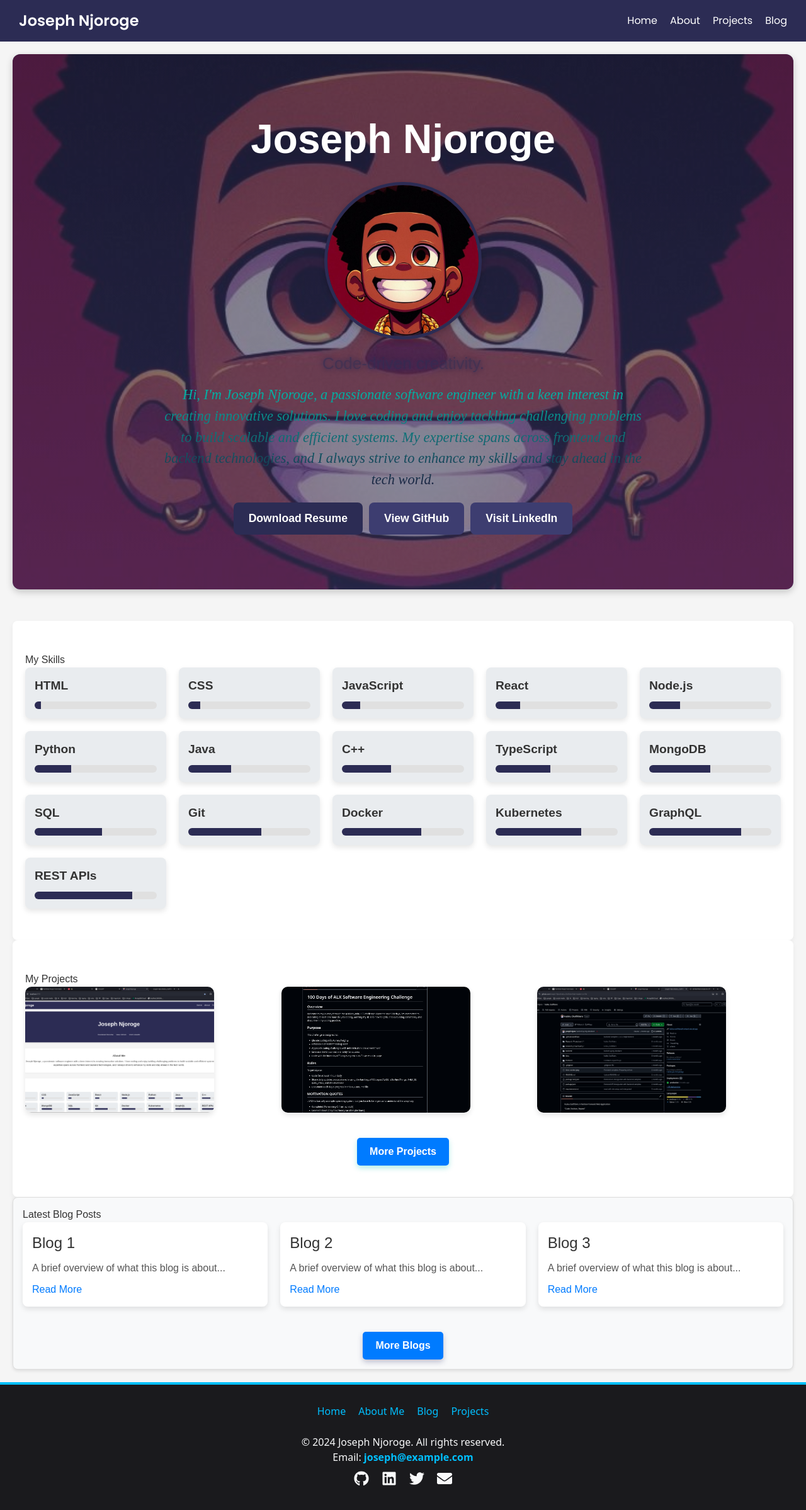
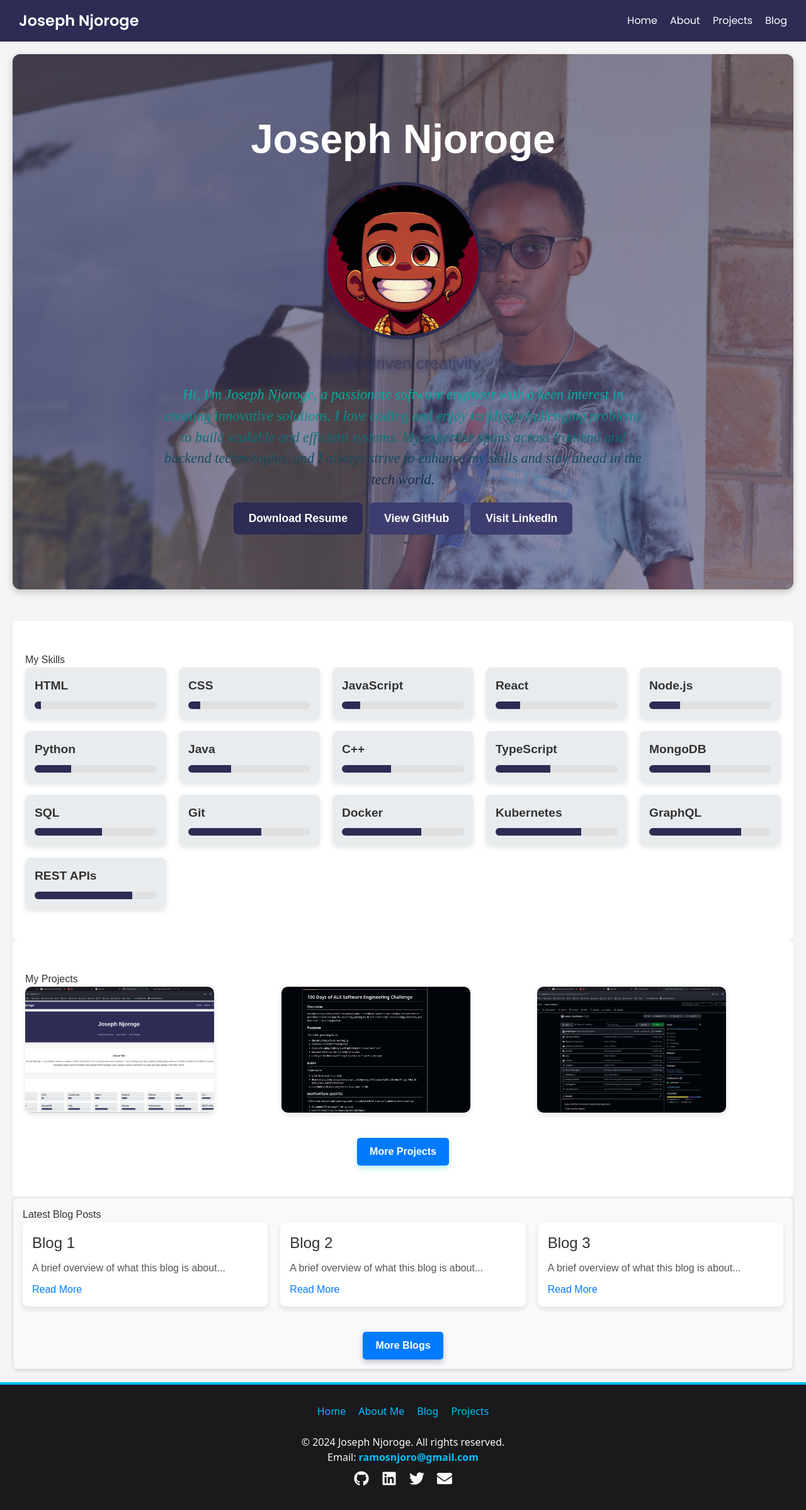
Before and after one commit to Joseph-Njoro/Joseph_Njoroge, a React (Vite) app in the folder vite-frontend/: page / in a window 1280 px wide. Shown: the whole page at 63% size. Built offline with nearby package versions, Linux system fonts and the light colour scheme.

Commit message:
replaced placeholders: Landingpage.jsx Footer.jsx

```diff
--- a/vite-frontend/src/components/Footer.jsx
+++ b/vite-frontend/src/components/Footer.jsx
@@ -15,18 +15,18 @@ const Footer = () => {
         </div>
         <div className="footer-info">
           <p>&copy; {new Date().getFullYear()} Joseph Njoroge. All rights reserved.</p>
-          <p>Email: <a href="mailto:joseph@example.com" className="footer-email">joseph@example.com</a></p>
+          <p>Email: <a href="mailto:ramosnjoro@gmail.com" className="footer-email">ramosnjoro@gmail.com</a></p>
           <div className="social-icons">
-            <a href="https://github.com/yourusername" target="_blank" rel="noopener noreferrer" className="social-icon">
+            <a href="https://github.com/Joseph-Njoro/" target="_blank" rel="noopener noreferrer" className="social-icon">
               <FaGithub />
             </a>
-            <a href="https://linkedin.com/in/yourusername" target="_blank" rel="noopener noreferrer" className="social-icon">
+            <a href="https://www.linkedin.com/in/joseph-njoroge-/" target="_blank" rel="noopener noreferrer" className="social-icon">
               <FaLinkedin />
             </a>
-            <a href="https://twitter.com/yourusername" target="_blank" rel="noopener noreferrer" className="social-icon">
+            <a href="https://twitter.com/@ramosnjoro" target="_blank" rel="noopener noreferrer" className="social-icon">
               <FaTwitter />
             </a>
-            <a href="mailto:joseph@example.com" className="social-icon">
+            <a href="mailto:ramosnjoro@gmail.com" className="social-icon">
               <FaEnvelope />
             </a>
           </div>
--- a/vite-frontend/src/pages/ProjectsPage.jsx
+++ b/vite-frontend/src/pages/ProjectsPage.jsx
@@ -1,5 +1,5 @@
 import React, { useEffect, useState } from 'react';
-import '../styles/ProjectsPage.css'; // Custom styles
+import '../styles/ProjectsPage.css';
 
 // ProjectCard component
 const ProjectCard = ({ project, reverse }) => (
@@ -79,9 +79,8 @@ const ProjectsPage = () => {
   const [projects, setProjects] = useState([]);
 
   useEffect(() => {
-    // Hardcoded project data for demonstration purposes
     const fetchProjects = async () => {
-      const data = [
+      setProjects([
         {
           id: 1,
           name: 'E-Commerce Platform',
@@ -112,8 +111,7 @@ const ProjectsPage = () => {
           technologies: ['Python', 'Flask'],
           timelineDescription: 'Developed for academic research in 2024.',
         },
-      ];
-      setProjects(data);
+      ]);
     };
 
     fetchProjects();
@@ -121,7 +119,6 @@ const ProjectsPage = () => {
 
   return (
     <div className="projects-page">
-      {/* Eye-Catching Introduction Section */}
       <header className="projects-intro">
         <h1 className="intro-title">Crafting Solutions, One Project at a Time</h1>
         <p className="intro-description">
@@ -129,39 +126,30 @@ const ProjectsPage = () => {
         </p>
       </header>
 
-      {/* Unified Projects Section */}
       <section className="projects-section">
         <h2>Projects</h2>
         <div className="projects-container">
           {projects.map((project, index) => (
-            <ProjectCard
-              key={project.id}
-              project={project}
-              reverse={index % 2 !== 0} // Alternate the order: true for odd-indexed projects
-            />
+            <ProjectCard key={project.id} project={project} reverse={index % 2 !== 0} />
           ))}
         </div>
       </section>
 
-      {/* Highlight Technologies */}
       <section className="tech-highlights">
         <h2>Technologies I Use</h2>
         <TechHighlights projects={projects} />
       </section>
 
-      {/* Interactive Timeline */}
       <section className="projects-timeline">
         <h2>My Project Journey</h2>
         <ProjectTimeline projects={projects} />
       </section>
 
-      {/* Testimonials Section */}
       <section className="testimonials">
         <h2>What People Say</h2>
         <Testimonials />
       </section>
 
-      {/* Call-to-Actions (CTAs) */}
       <section className="contact-cta">
         <ContactCTA />
       </section>
--- a/vite-frontend/src/styles/LandingPage.css
+++ b/vite-frontend/src/styles/LandingPage.css
@@ -34,7 +34,7 @@
   left: 0;
   width: 100%;
   height: 100%;
-  background-image: url('/Images/Joseph.jpeg'); /* Replace with your image path */
+  background-image: url('/Images/DSC_0591.png'); /* Replace with your image path */
   background-size: cover;
   background-position: center;
   background-repeat: no-repeat;
```
Also changed, not shown: vite-frontend/public/Images/DSC_0591.png (added), 1 other file (tests, documents, lock files or other folders).
